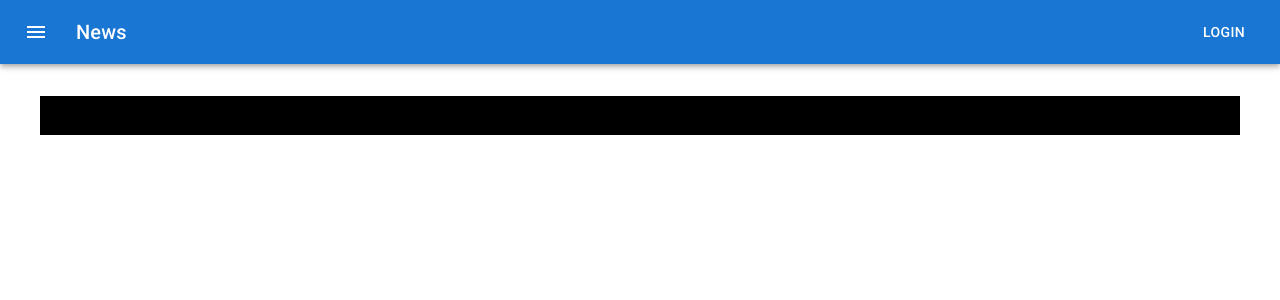
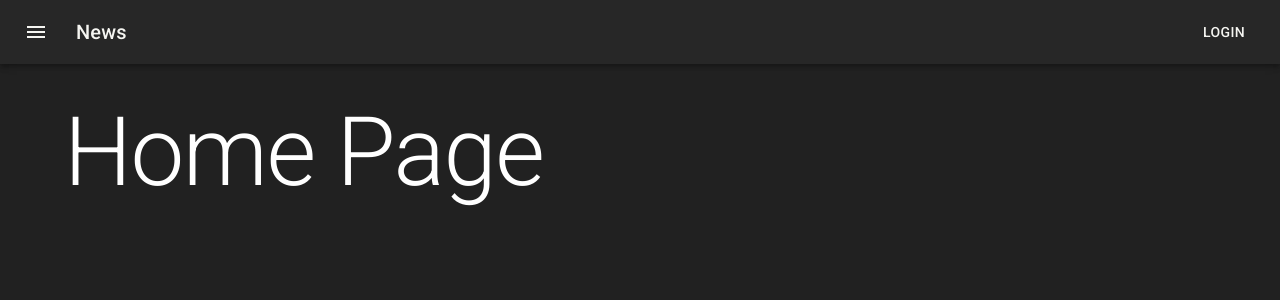
Before and after one commit to vaguiiinho/admin-videos-react, a React (Create React App) app: page / in a window 1280 px wide. Shown: the top 300 px of the page. Built offline with nearby package versions, Linux system fonts and the light colour scheme.

Commit message:
criando tema e adicionando rotas

```diff
--- a/package.json
+++ b/package.json
@@ -19,6 +19,7 @@
     "react": "^18.3.1",
     "react-dom": "^18.3.1",
     "react-redux": "^8.1.3",
+    "react-router-dom": "^7.0.1",
     "react-scripts": "5.0.1",
     "typescript": "^4.9.5",
     "web-vitals": "^2.1.4"
--- a/src/App.tsx
+++ b/src/App.tsx
@@ -1,21 +1,48 @@
-import { Box, createTheme, ThemeProvider } from '@mui/material';
+import { Box, ThemeProvider, Typography } from '@mui/material';
 import { Header } from './components/Header';
 import { Layout } from './components/Layout';
+import { appTheme } from './config/theme';
+import { Route, Routes } from 'react-router-dom';
 
-const theme = createTheme({})
+
+export const Home = () => {
+  return (
+    <Box>
+      <Typography variant="h1" component="h1">
+        Home Page
+      </Typography>
+    </Box>
+  )
+}
+
+export const About = () => {
+  return (
+    <Box>
+      <Typography variant="h1" component="h1">
+        About Page
+      </Typography>
+    </Box>
+  )
+}
+
+
 export default function App() {
   return (
-    <ThemeProvider theme={theme}>
+    <ThemeProvider theme={appTheme}>
       <Box
         component="main"
         sx={{
           height: '100vh',
-
+          backgroundColor: (theme) => theme.palette.grey[900]
         }}
       >
         <Header />
         <Layout>
-          <h1>Ola</h1>
+          <Routes>
+            <Route index element={<Home />} />
+            <Route path="about" element={<About />} />
+          </Routes>
+
         </Layout>
       </Box>
     </ThemeProvider>
--- a/src/components/Layout.tsx
+++ b/src/components/Layout.tsx
@@ -4,7 +4,7 @@
 export function Layout({ children }: { children: ReactNode }) {
     return (
         <Box>
-            <Container maxWidth="lg" sx={{ my: 4, bg: "white", backgroundColor: '#000' }}>
+            <Container maxWidth="lg" sx={{ my: 4, color: "white"}}>
                 {children}
             </Container>
         </Box>
--- /dev/null
+++ b/src/config/theme.ts
@@ -0,0 +1,11 @@
+import { createTheme } from "@mui/material";
+
+
+export const appTheme = createTheme({
+    palette: {
+        mode: "dark",
+        primary: { main: "#f5f5f1" },
+        secondary: { main: "#e50914" },
+        text: { primary: "#f5f5f1" }
+    },
+})
--- a/src/index.tsx
+++ b/src/index.tsx
@@ -1,5 +1,6 @@
 import React from 'react';
 import { createRoot } from 'react-dom/client';
+import { BrowserRouter } from "react-router";
 import { Provider } from 'react-redux';
 import { store } from './app/store';
 import App from './App';
@@ -11,9 +12,11 @@
 
 root.render(
   <React.StrictMode>
-    <Provider store={store}>
-      <App />
-    </Provider>
+    <BrowserRouter>
+      <Provider store={store}>
+        <App />
+      </Provider>
+    </BrowserRouter>
   </React.StrictMode>
 );
 
```
Also changed, not shown: 1 other file (tests, documents, lock files or other folders).
